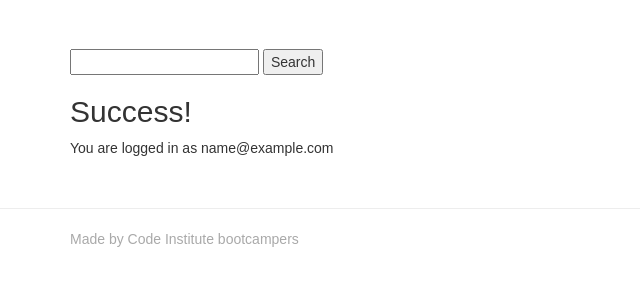
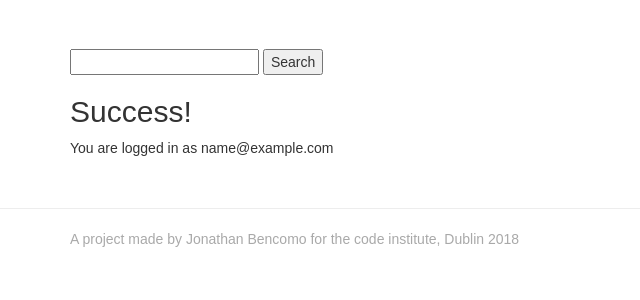
Before and after one commit to Bencomo/irishdeals, a Django app: page /accounts/profile/ in a window 1280 px wide. Shown: the part 51-351 px from the top of the page, without its empty margins (0-640 px from the left). Run offline with Django 3.2, Linux system fonts and the light colour scheme; the visitor is signed in with stand-in values (Sample User, id 1); some libraries are stand-ins or nearby versions.

Commit message:
templates modified

```diff
--- a/templates/base.html
+++ b/templates/base.html
@@ -68,7 +68,7 @@
     </div>
     <footer>
         <div class="container">
-            <p>Made by Code Institute bootcampers</p>
+            <p>A project made by Jonathan Bencomo for the code institute, Dublin 2018</p>
         </div>
     </footer>
 </body>
```
Also changed, not shown: media/images/telescope.jpeg (added), media/images/tripod.jpg (added).
